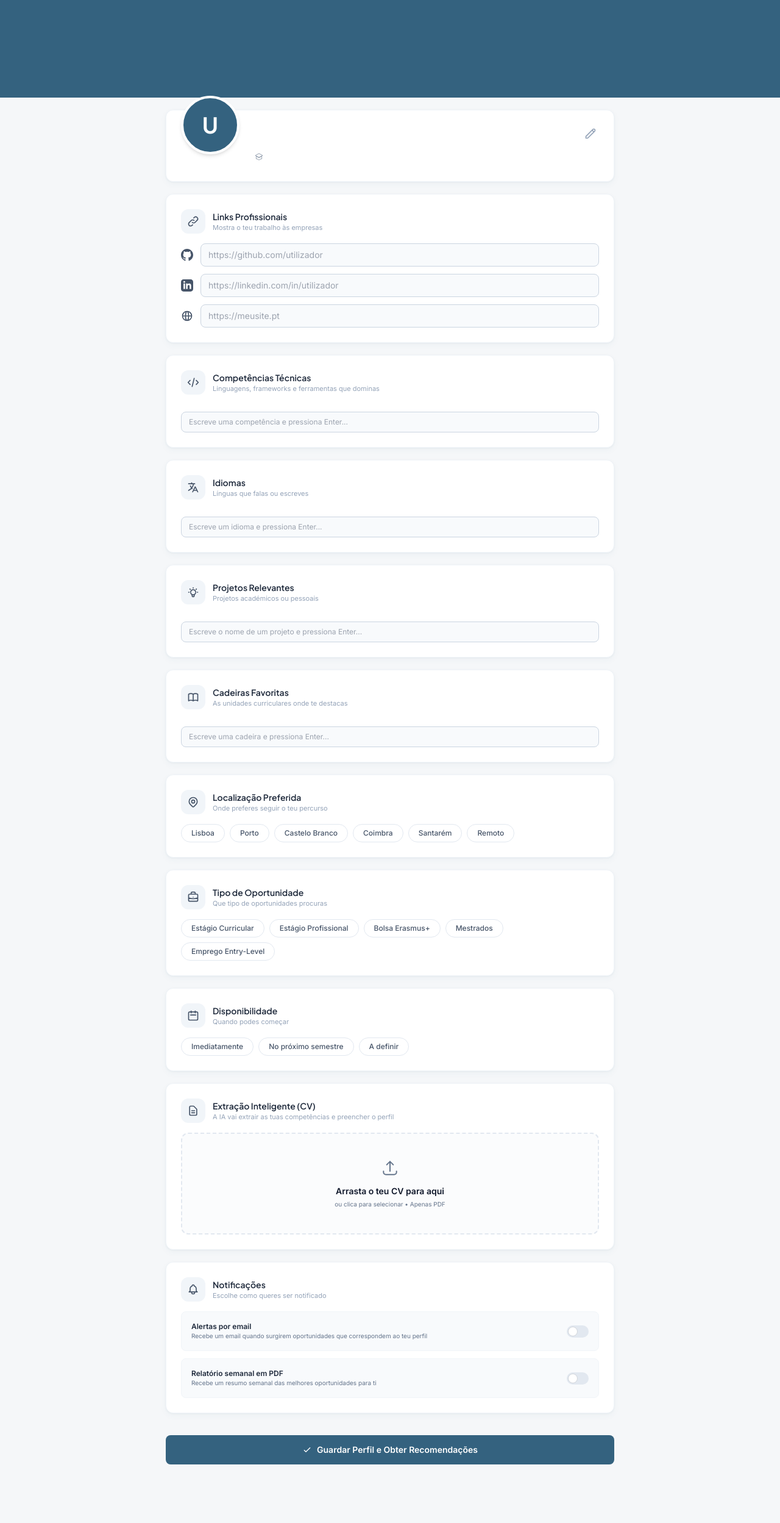
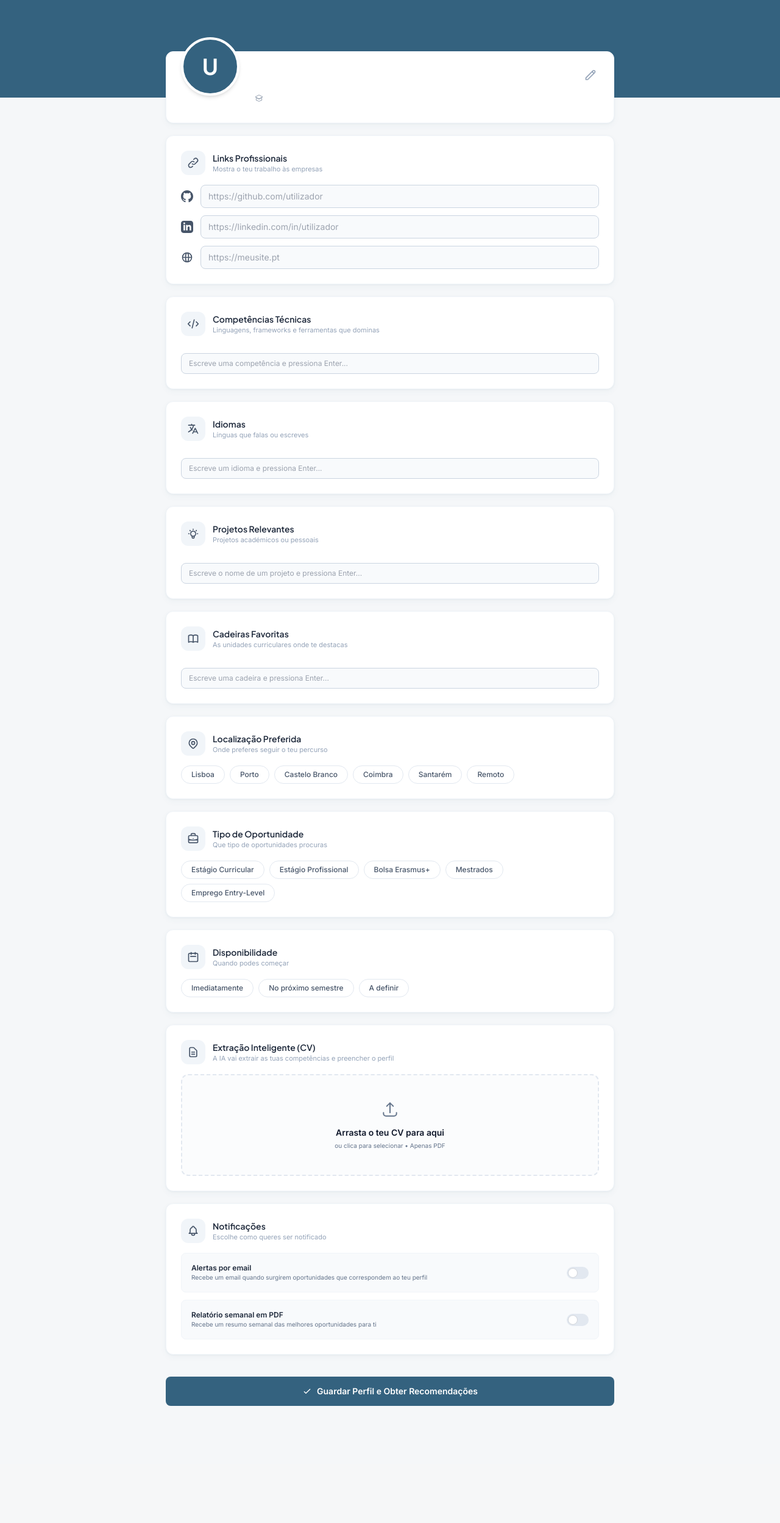
Before and after one commit to gajonormal/Oportunia, a Flask app: template templates/perfil.html in a window 1280 px wide. Shown: the part 65-2562 px from the top of the page at 61% size. After the commit the page ends 2370 px from the top, so only its background shows below. Run offline with Flask 3, Linux system fonts and the light colour scheme; the template is opened without the code that fills it, so the values that code supplies are empty; some libraries are stand-ins or nearby versions.

Commit message:
UI: corrigir conflito de classes do Tailwind que anulava a margem negativa do cabecalho

```diff
--- a/templates/perfil.html
+++ b/templates/perfil.html
@@ -124,7 +124,7 @@
 
     <div class="h-40 w-full" style="background-color: hsl(var(--primary));"></div>
 
-    <div class="max-w-3xl mx-auto px-4 space-y-5">
+    <div class="max-w-3xl mx-auto px-4 space-y-5 -mt-24 relative z-10">
 
         <!-- Toast de feedback -->
         <div id="toast"
@@ -132,7 +132,7 @@
         </div>
 
         <!-- Cabeçalho do Perfil -->
-        <div class="card-elevated p-6 -mt-24 relative z-10 flex flex-col sm:flex-row gap-6">
+        <div class="card-elevated p-6 relative flex flex-col sm:flex-row gap-6">
             <div class="-mt-12 flex-shrink-0 w-24 h-24">
                 <div class="w-full h-full rounded-full border-4 border-white overflow-hidden flex items-center justify-center shadow-md text-white"
                     style="background-color: hsl(var(--primary));">
```
